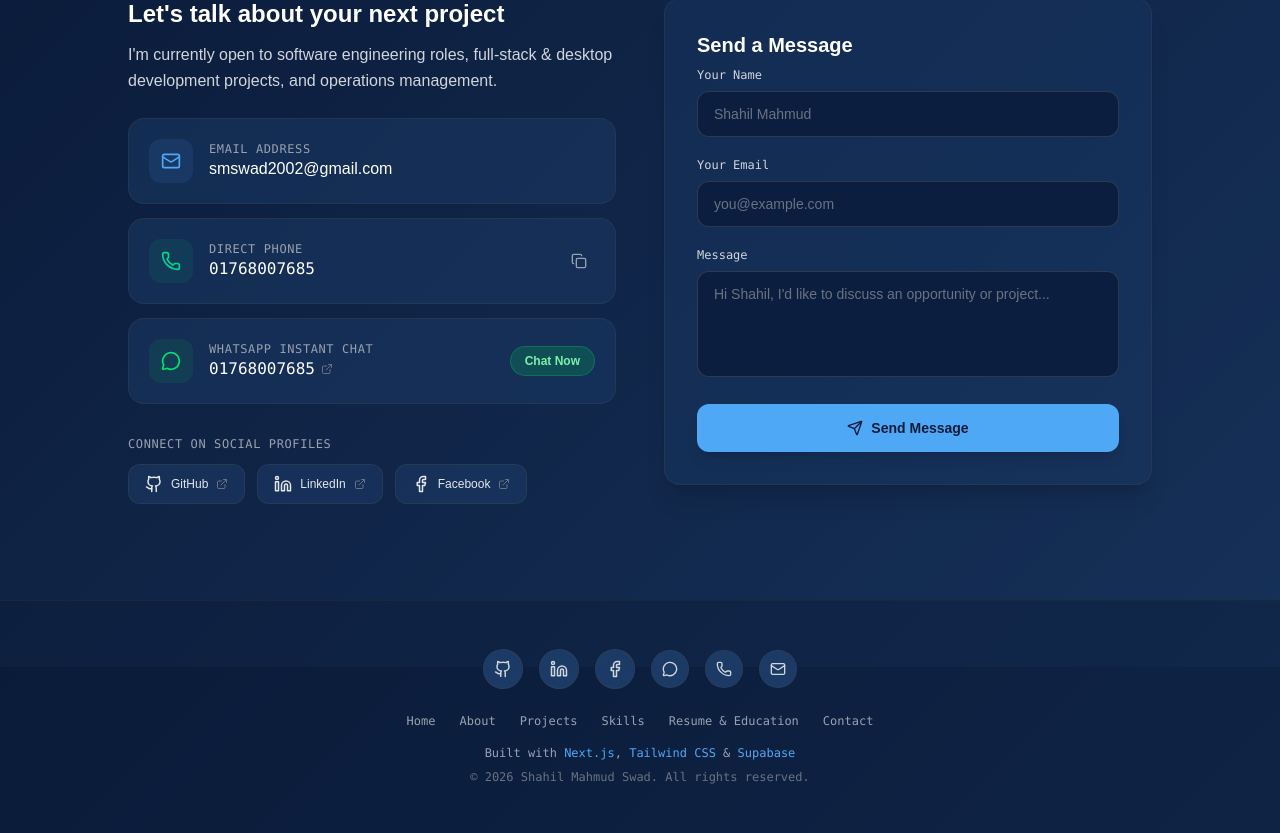
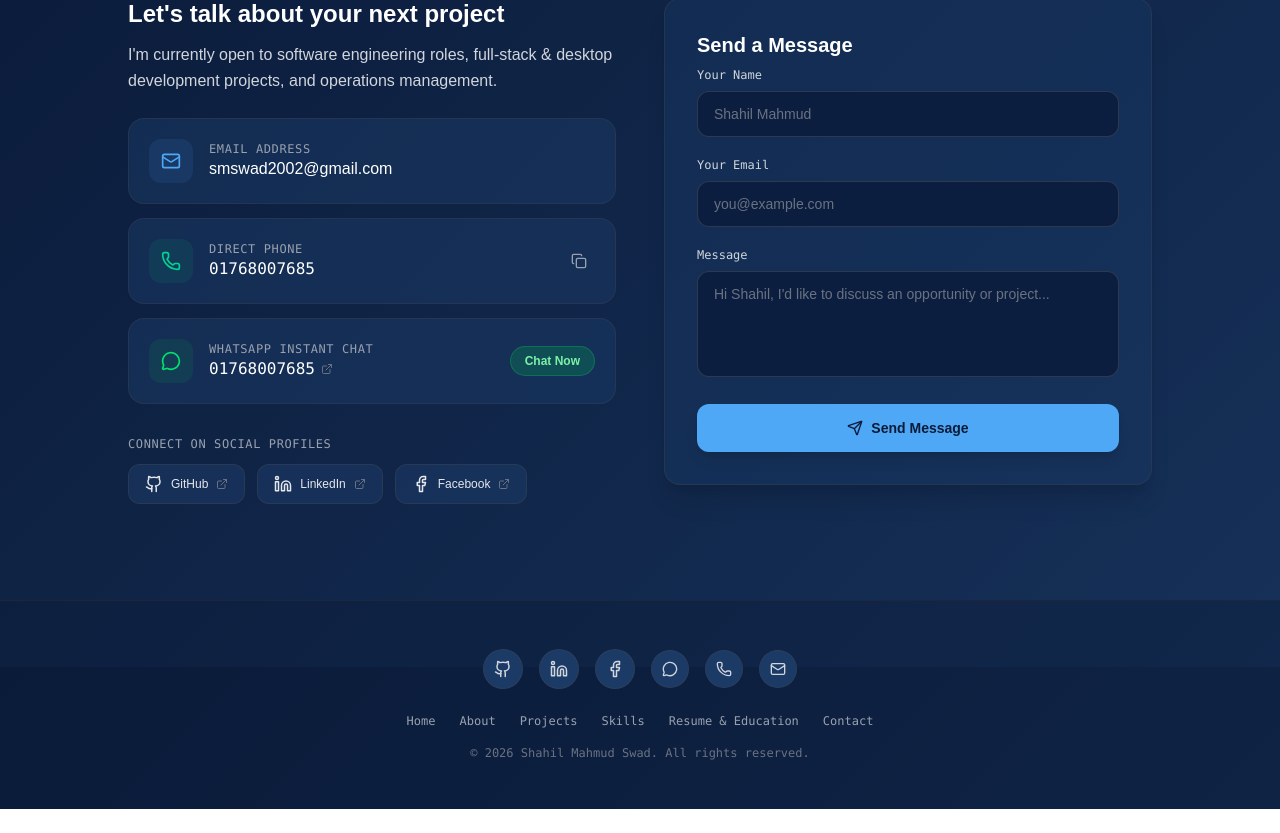
Before and after one commit to Smswad/My_Portfolio, a Next.js app: page / in a window 1280 px wide. Shown: the part 5733-6566 px from the top of the page. After the commit the page ends 6542 px from the top, so only its background shows below. Built offline with nearby package versions, Linux system fonts and the light colour scheme; no server answers.

Commit message:
feat:removed unnecessary texts from footer section

```diff
--- a/src/components/Footer.tsx
+++ b/src/components/Footer.tsx
@@ -122,9 +122,6 @@ export default function Footer() {
           <a href="#contact" className="hover:text-accent transition-colors">Contact</a>
         </div>
 
-        <p className="text-gray-400 text-xs">
-          Built with <span className="text-accent">Next.js</span>, <span className="text-accent">Tailwind CSS</span> &amp; <span className="text-accent">Supabase</span>
-        </p>
         <p className="mt-2 text-gray-500 text-xs">
           &copy; {currentYear} Shahil Mahmud Swad. All rights reserved.
         </p>
```
